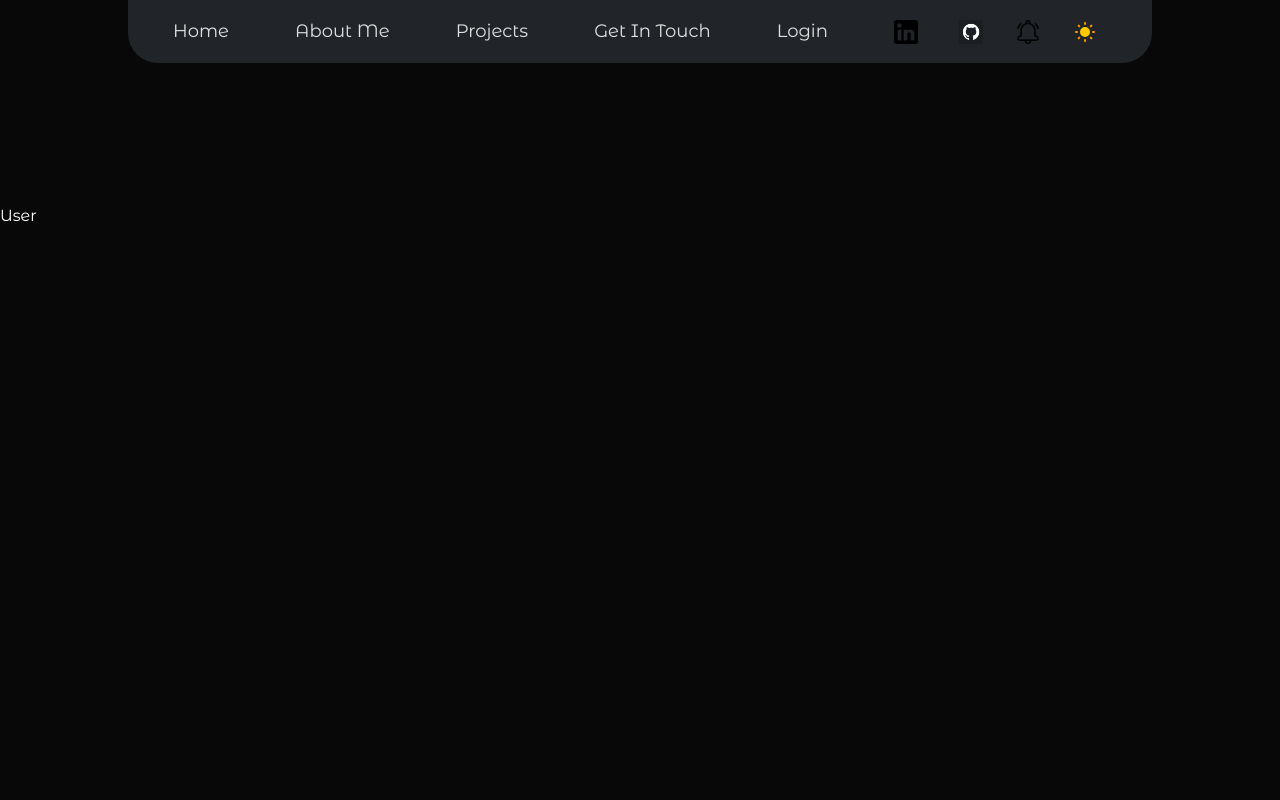
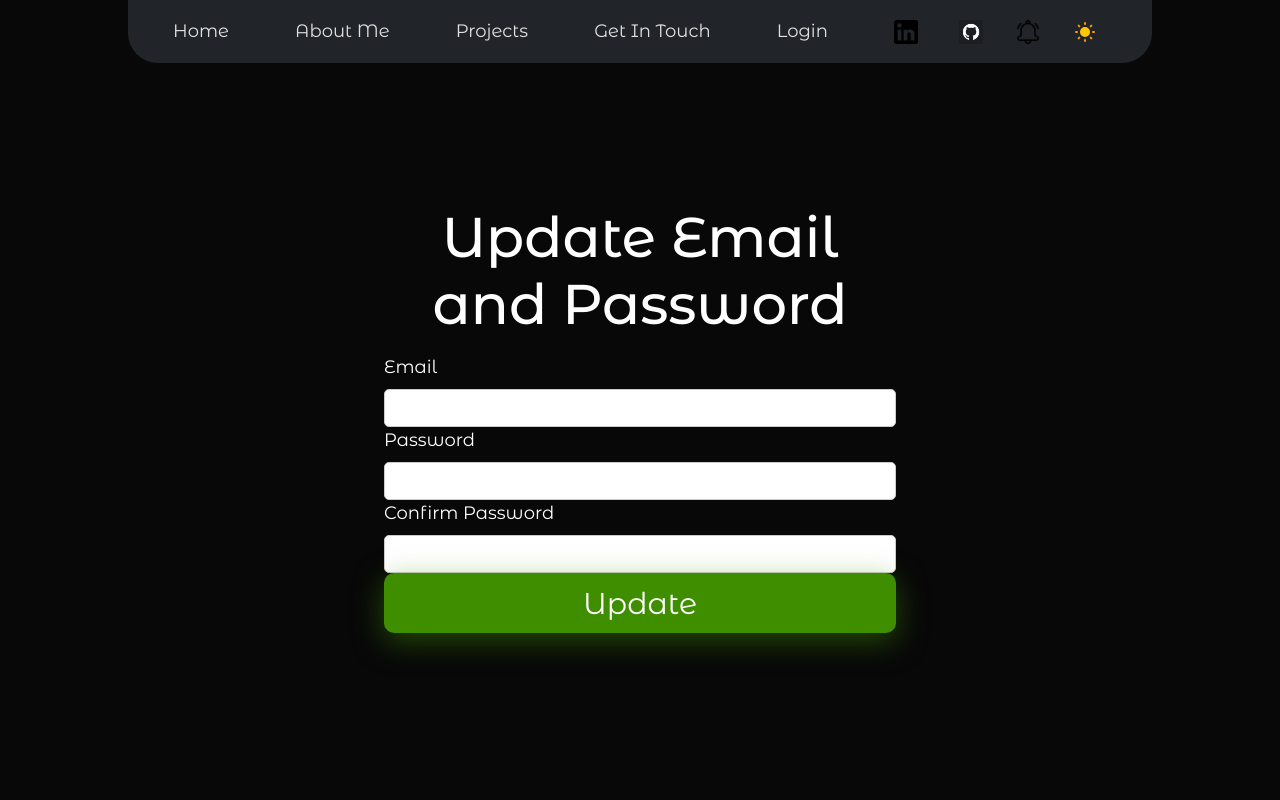
Before and after one commit to vinayak2509/Training-Website-5.0, a React (Vite) app in the folder Frontend/: page /user in a window 1280 px wide. Shown: the top 800 px of the page. Built offline with nearby package versions, Linux system fonts and the light colour scheme.

Commit message:
user page created

```diff
--- a/Frontend/src/pages/user.jsx
+++ b/Frontend/src/pages/user.jsx
@@ -1,6 +1,111 @@
-import { useNavigate } from "react-router-dom";
-const user = () => {
-  return <div>User</div>;
+import React, { useState } from "react";
+
+const UpdateUserDetails = () => {
+  const [formData, setFormData] = useState({
+    email: "",
+    password: "",
+    confirmPassword: "",
+  });
+  const [error, setError] = useState("");
+  const [success, setSuccess] = useState("");
+  const [loading, setLoading] = useState(false);
+
+  const handleChange = (e) => {
+    const { name, value } = e.target;
+    setFormData((prev) => ({
+      ...prev,
+      [name]: value,
+    }));
+  };
+
+  const handleSubmit = async (e) => {
+    e.preventDefault();
+    setError("");
+    setSuccess("");
+
+    // Validate passwords match
+    if (formData.password !== formData.confirmPassword) {
+      setError("Passwords do not match.");
+      return;
+    }
+
+    setLoading(true);
+
+    try {
+      const response = await fetch(
+        `${import.meta.env.VITE_BACKEND_URL}/update`,
+        {
+          method: "PUT",
+          headers: {
+            "Content-Type": "application/json",
+            Authorization: `Bearer ${localStorage.getItem("authToken")}`, // Assuming token is stored in localStorage
+          },
+          body: JSON.stringify({
+            email: formData.email,
+            password: formData.password,
+          }),
+        }
+      );
+
+      const data = await response.json();
+
+      if (response.ok) {
+        setSuccess(data.message);
+      } else {
+        setError(data.message || "An error occurred");
+      }
+    } catch (err) {
+      setError("An error occurred. Please try again.");
+    } finally {
+      setLoading(false);
+    }
+  };
+
+  return (
+    <div>
+      <form className="form" onSubmit={handleSubmit}>
+        <h1 className="form-title">Update Email and Password</h1>
+        <div>
+          <label className="form-label">Email</label>
+          <input
+            type="email"
+            name="email"
+            className="form-input"
+            value={formData.email}
+            onChange={handleChange}
+            required
+          />
+        </div>
+        <div>
+          <label className="form-label">Password</label>
+          <input
+            type="password"
+            name="password"
+            className="form-input"
+            value={formData.password}
+            onChange={handleChange}
+            required
+          />
+        </div>
+        <div>
+          <label className="form-label">Confirm Password</label>
+          <input
+            type="password"
+            name="confirmPassword"
+            className="form-input"
+            value={formData.confirmPassword}
+            onChange={handleChange}
+            required
+          />
+        </div>
+        {error && <div className="error">{error}</div>}
+        {success && <div className="success">{success}</div>}
+        <button className="btn-submit" type="submit" disabled={loading}>
+          {loading ? "Updating..." : "Update"}
+        </button>
+      </form>
+    </div>
+  );
 };
 
-export default user;
+export default UpdateUserDetails;
```
Also changed, not shown: 2 other files (tests, documents, lock files or other folders).
